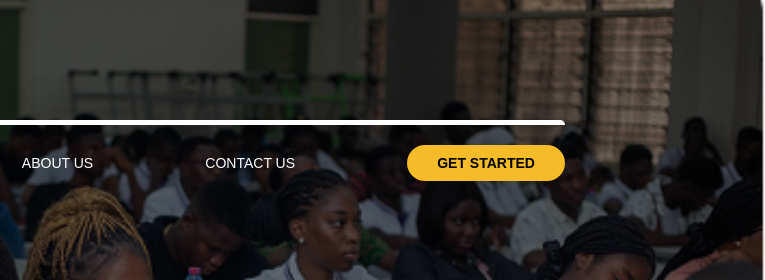
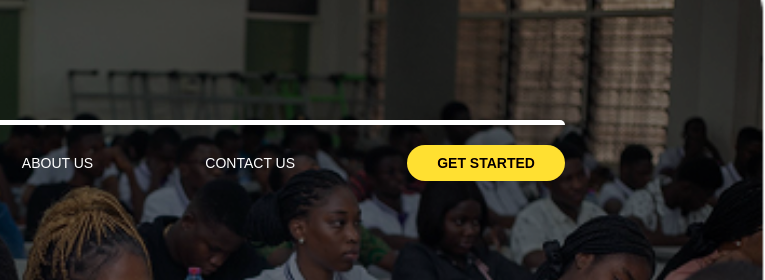
Before and after one commit to dhopegraphics/portalnest, a plain HTML site: page pages/about-us.html in a window 1280 px wide. In both pictures the pointer is over the button "GET STARTED". Shown: the top 280 px of the page, 515-1280 px from the left. Drawn offline with Linux system fonts and the light colour scheme.

Commit message:
Added style to get-started button

```diff
--- a/style/aboutUs.css
+++ b/style/aboutUs.css
@@ -68,4 +68,14 @@
     padding: 10px 30px;
     border-width: 0;
     border-radius: 20px;
+    transition: all 0.25s;
 }
+
+.get-started:hover {
+    cursor: pointer;
+    filter: brightness(120%);
+}
+
+.get-started:active {
+    opacity: 0.8;
+}
```
